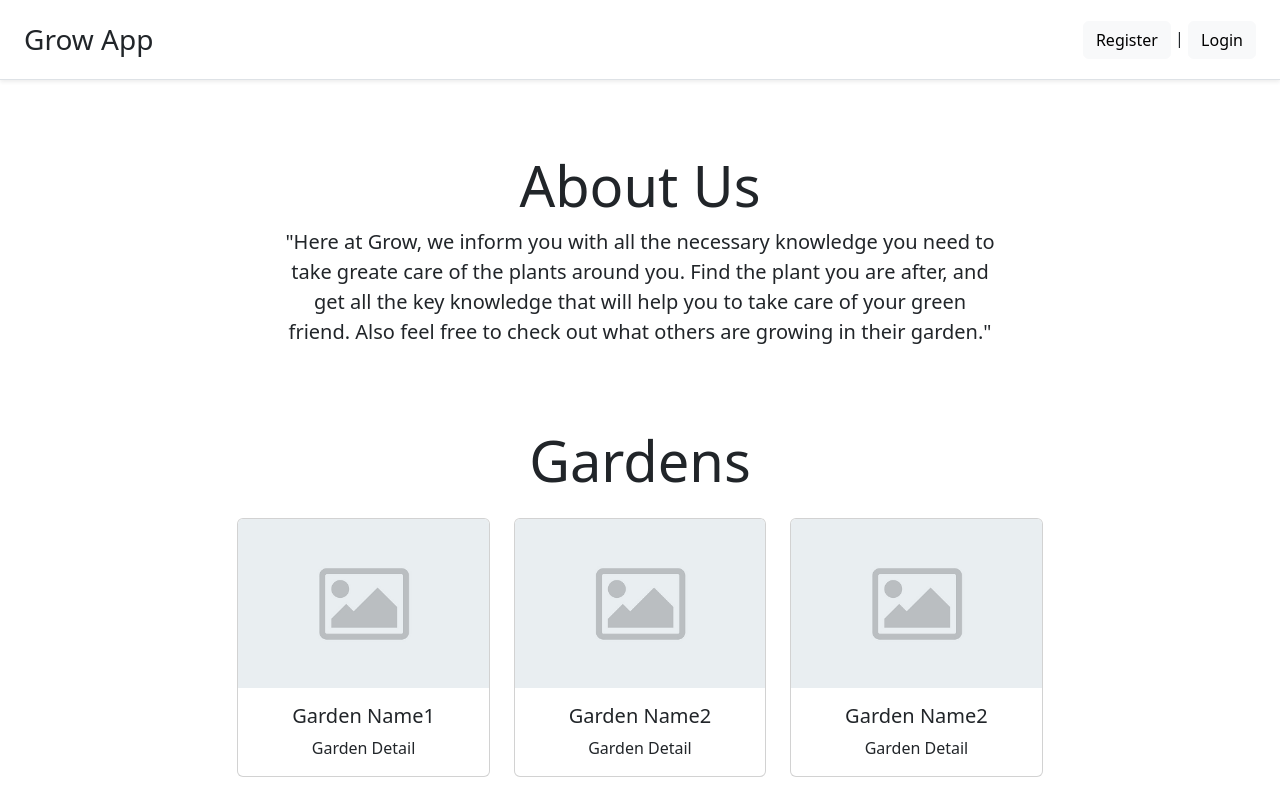
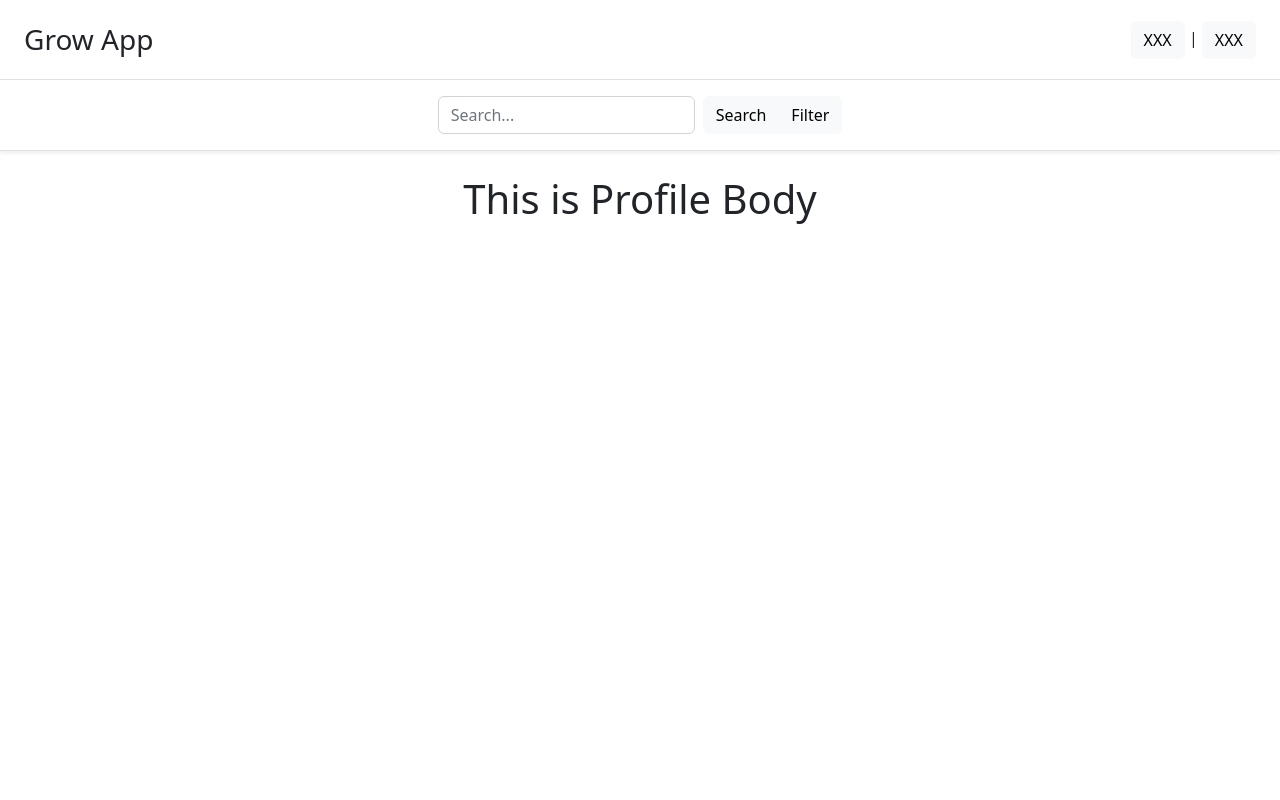
Before and after one commit to Shawn8z/React-plant-app, a React (Create React App) app: page / in a window 1280 px wide. Built offline with nearby package versions, Linux system fonts and the light colour scheme.

Commit message:
search filter popover done, need to fix the popover width

```diff
--- a/src/App.js
+++ b/src/App.js
@@ -7,17 +7,20 @@ import Modal from 'react-bootstrap/Modal'
 
 // import Modal from "./Components/modal";
 import MainNavbar from './Components/navbars/main-navbar';
+import ProfileNavbar from './Components/navbars/profile-navbar';
+
 import MainBody from './Components/bodys/main-body';
+import ProfileBody from './Components/bodys/profile-body';
+
 import LoginModal from './Components/modals/login-modal';
 import RegisterModal from './Components/modals/register-modal';
 
-
+import TooltipContent from './Components/tooltipContent';
 
 
 function App(props) {
 
-  // const [openModal, setOpenModal] = useState(false);
-  // const [show, setShow] = useState(false);
+
 const [showLogin, setShowLogin] = useState(false);
 const [showRegister, setShowRegister] = useState(false);
 
@@ -35,10 +38,11 @@ const handleShowRegister = () => setShowRegister(true);
     <div className="App">
 
 
-      <MainNavbar
+      {/* <MainNavbar
         handleShowRegister={handleShowRegister}
         handleShowLogin={handleShowLogin}
-      />
+      /> */}
+      <ProfileNavbar />
 
       <LoginModal
         show={showLogin}
@@ -50,7 +54,8 @@ const handleShowRegister = () => setShowRegister(true);
       />
 
 
-      <MainBody />
+      {/* <MainBody /> */}
+      <ProfileBody />
 
 
 
--- /dev/null
+++ b/src/Components/bodys/profile-body.js
@@ -0,0 +1,12 @@
+
+
+function ProfileBody() {
+
+    return (
+        <div className="text-center">
+            <h1>This is Profile Body</h1>
+        </div>
+    )
+}
+
+export default ProfileBody;
--- a/src/Components/navbars/main-navbar.js
+++ b/src/Components/navbars/main-navbar.js
@@ -6,7 +6,8 @@ function MainNavbar(props) {
 
 
     return (
-        <div className="navbar d-flex flex-column flex-md-row align-items-center p-3 mb-4 px-md-4 bg-white border-bottom shadow-sm">
+
+        <div className="navbar d-flex flex-md-row align-items-center p-3 mb-4 px-md-4 bg-white border-bottom shadow-sm">
             <h3 className="my-0 mr-md-auto font-weight-normal">Grow App</h3>
             <nav className="my-2 my-sm-0 mr-md-3">
                 <Button variant="light" onClick={props.handleShowRegister}>
@@ -18,6 +19,7 @@ function MainNavbar(props) {
                 </Button>
             </nav>
         </div>
+
     )
 }
 
--- /dev/null
+++ b/src/Components/navbars/profile-navbar.css
@@ -0,0 +1,3 @@
+.tooltip {
+    width: 500px;
+}
--- a/src/Components/navbars/profile-navbar.js
+++ b/src/Components/navbars/profile-navbar.js
@@ -0,0 +1,83 @@
+import React, { useState, useRef } from 'react';
+
+import Form from "react-bootstrap/Form";
+import Row from 'react-bootstrap/Row';
+import Col from 'react-bootstrap/Col';
+
+import Button from 'react-bootstrap/Button';
+import ButtonGroup from "react-bootstrap/ButtonGroup";
+import Overlay from 'react-bootstrap/Overlay';
+import Tooltip from 'react-bootstrap/Tooltip';
+
+import TooltipContent from '../tooltipContent';
+import Popover from 'react-bootstrap/Popover';
+import OverlayTrigger from 'react-bootstrap/OverlayTrigger';
+
+const popover = (
+    <Popover id = "popover-basic">
+        <Popover.Header as="h3">Popover bottom</Popover.Header>
+        <Popover.Body>
+
+           <div className="d-flex ">
+
+                {["Name", "Family", "Water", "MatureSize"].map((item) => (
+                <div key={`inline-${item}`} >
+                    <Form.Check inline type="checkbox" label={item} id={`inline-${item}`} />
+                </div>
+            ))}
+           </div>
+
+        </Popover.Body>
+    </Popover>
+);
+
+function ProfileNavbar() {
+    const [showOption, setShowOption] = useState(false);
+    const target = useRef(null);
+
+    return (
+        <div>
+            <div className="navbar d-flex flex-md-row align-items-center p-3 px-md-4 bg-white border-bottom">
+
+                <h3 className="my-0 mr-md-auto font-weight-normal">Grow App</h3>
+                <nav className="my-2 my-sm-0 mr-md-3">
+                    <Button variant="light" >
+                        XXX
+                    </Button>
+                    <span>  |  </span>
+                    <Button variant="light" >
+                        XXX
+                    </Button>
+                </nav>
+
+
+            </div>
+            <div className="search-bar d-flex justify-content-center p-3 mb-4 px-md-4 bg-white border-bottom shadow-sm">
+
+                    <Form className="d-flex">
+                        <Form.Control
+                            type="search"
+                            placeholder="Search..."
+                            className="me-2"
+                        />
+                        <ButtonGroup>
+                            <Button variant="light" type="submit">Search</Button>
+                            <OverlayTrigger trigger="click" placement="bottom" overlay={popover}>
+                                <Button variant="light"
+                                        type="button"
+                                        ref={target}
+                                        onClick={()=>{setShowOption(!showOption)}}
+                                >
+                                        Filter
+                                </Button>
+                            </OverlayTrigger>
+                        </ButtonGroup>
+
+                    </Form>
+                </div>
+            </div>
+
+    )
+}
+
+export default ProfileNavbar;
--- /dev/null
+++ b/src/Components/tooltipContent.js
@@ -0,0 +1,15 @@
+import Form from "react-bootstrap/Form";
+
+function TooltipContent() {
+    return (
+        <div>
+            {["Name", "Family", "Water", "MatureSize"].map((item) => (
+                <div key={`inline-${item}`} >
+                    <Form.Check inline type="checkbox" label={item} id={`inline-${item}`} />
+                </div>
+            ))}
+        </div>
+    )
+}
+
+export default TooltipContent
```
